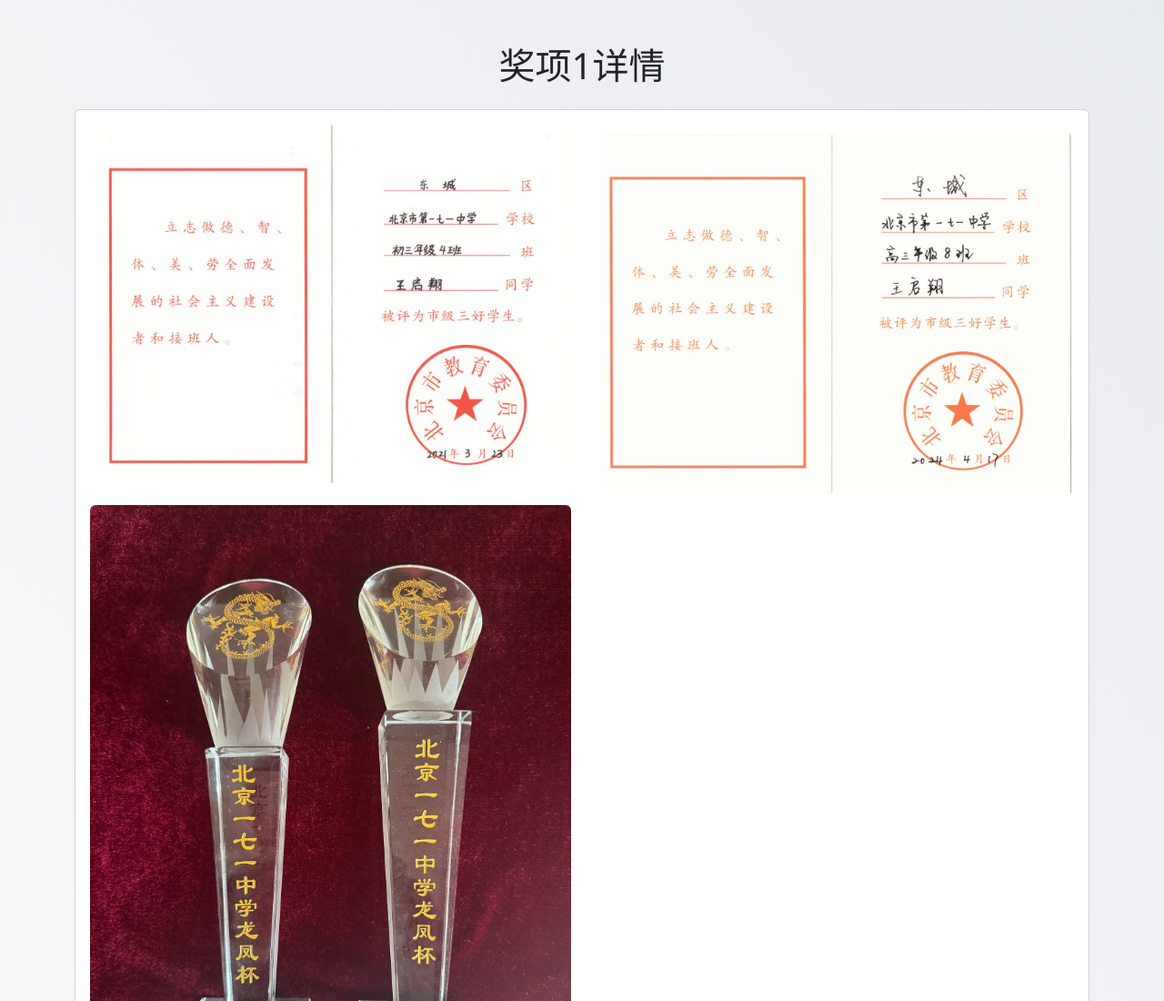
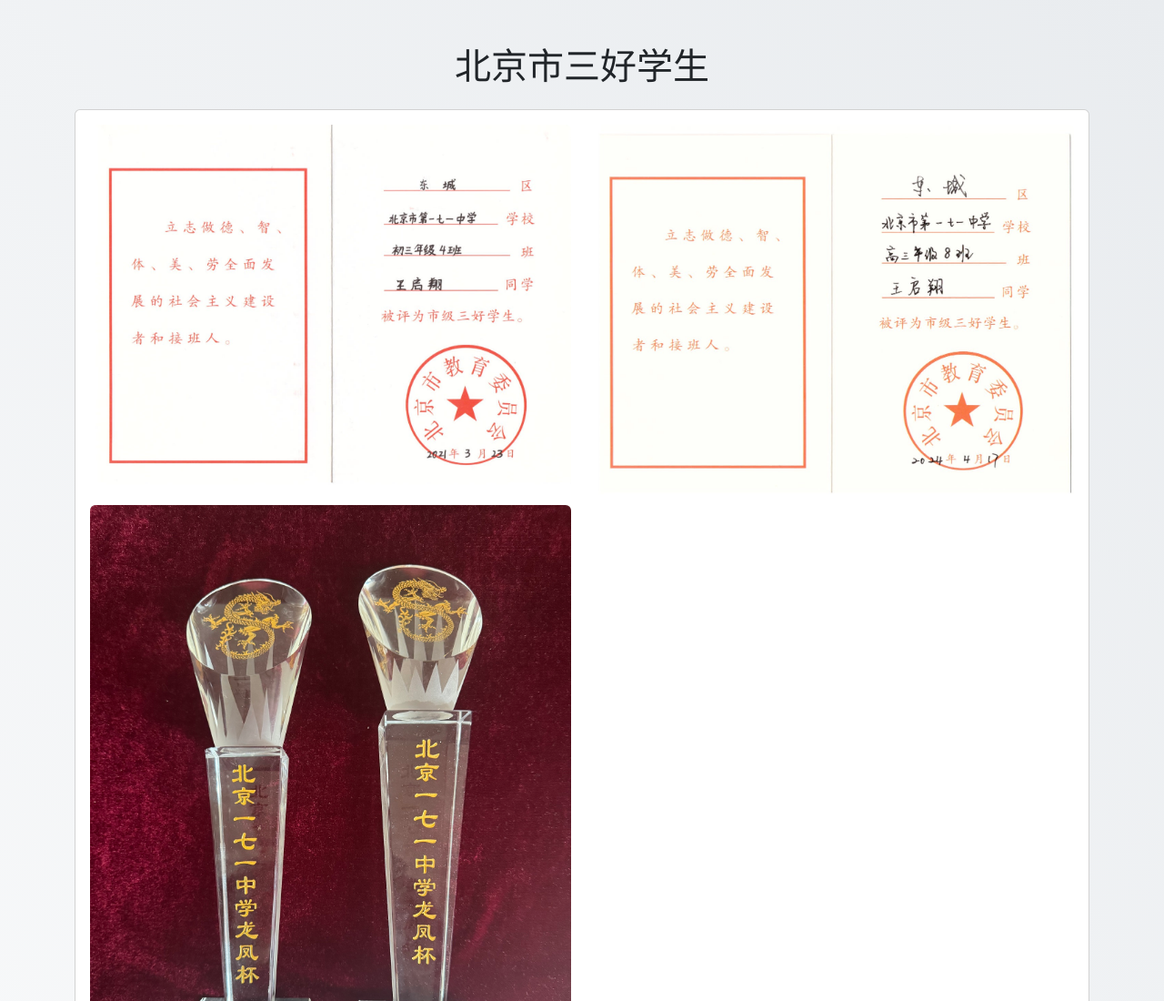
Before and after one commit to qixiangwang1234/personal_web, a plain HTML site: page details/award/award1.html in a window 1280 px wide. Shown: the top 1100 px of the page at 91% size. Drawn offline with nearby package versions, Linux system fonts and the light colour scheme; files that its build step writes are made by us from their sources.

Commit message:
Update award1.html

```diff
--- a/details/award/award1.html
+++ b/details/award/award1.html
@@ -10,7 +10,7 @@
 </head>
 <body>
     <div class="container py-5">
-        <h1 class="text-center mb-4">奖项1详情</h1>
+        <h1 class="text-center mb-4">北京市三好学生</h1>
         <div class="card">
             <div class="card-body">
                 <div class="row">
```
